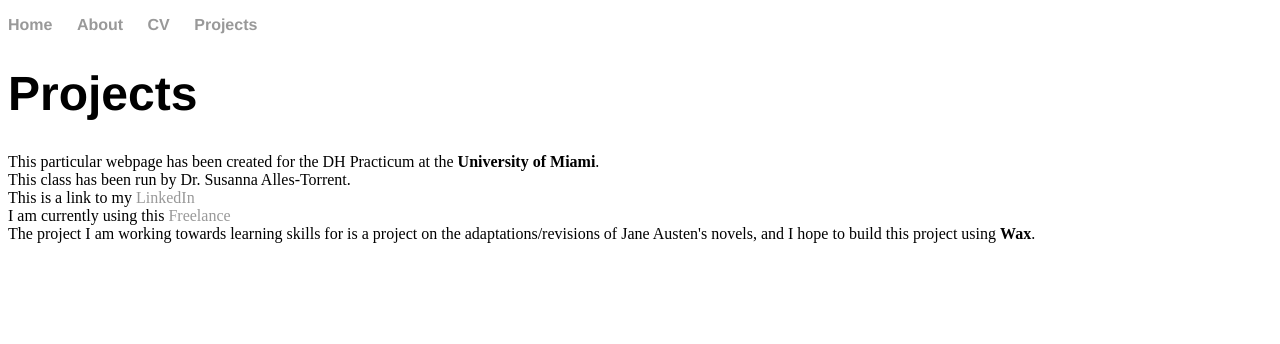
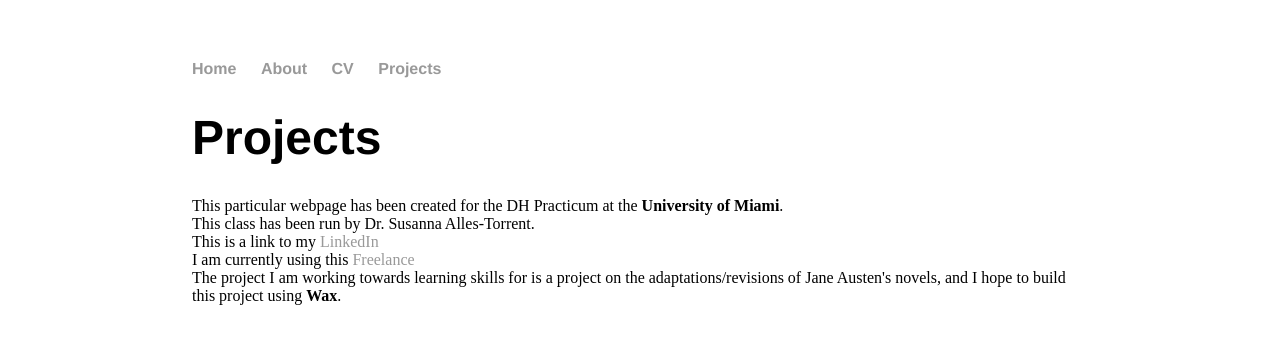
Before and after one commit to imangareeboo/imangareeboo.github.io, a Jekyll site: the page project.html, which Jekyll copies as it is, in a window 1280 px wide. Shown: the top 344 px of the page. Built offline with Jekyll 4.4.1, drawn with Linux system fonts in a browser that asks for light colours.

Commit message:
Update project.html

```diff
--- a/project.html
+++ b/project.html
@@ -1,57 +1,11 @@
-<!DOCTYPE html>
+<DOCTYPE! html>
   <html>
 	  <head>
 	  <title>Projects</title>
-  <style>
 	  <!-- link to main stylesheet -->
-   <link rel="stylesheet" type="text/css" href="css/main.css">
+	  <link rel="stylesheet" type="text/css" href="css/main.css"
+     </head>
 
-	  <style>
-	body {
-    margin: 60px auto;
-    width: 70%;
-}
-nav ul, footer ul {
-    font-family:'Helvetica', 'Arial', 'Sans-Serif';
-    padding: 0px;
-    list-style: none;
-    font-weight: bold;
-}
-nav ul li, footer ul li {
-    display: inline;
-    margin-right: 20px;
-}
-a {
-    text-decoration: none;
-    color: #999;
-}
-a:hover {
-    text-decoration: underline;
-}
-h1 {
-    font-size: 3em;
-    font-family:'Helvetica', 'Arial', 'Sans-Serif';
-}
-p {
-    font-size: 1.5em;
-    line-height: 1.4em;
-    color: #333;
-}
-footer {
-    border-top: 1px solid #d5d5d5;
-    font-size: .8em;
-}
-
-ul.posts {
-    margin: 20px auto 40px;
-    font-size: 1.5em;
-}
-
-ul.posts li {
-    list-style: none;
-}
-	</style>
-	</head>
 
     <body>
 	    <nav>
```
Lines whose indentation alone changed are shown as unchanged.
